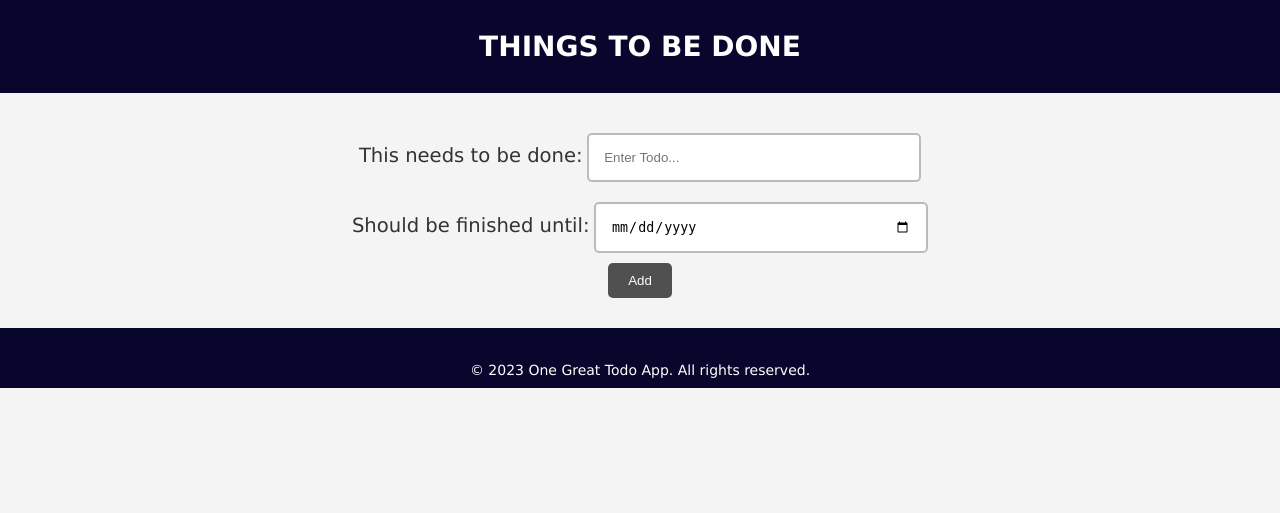
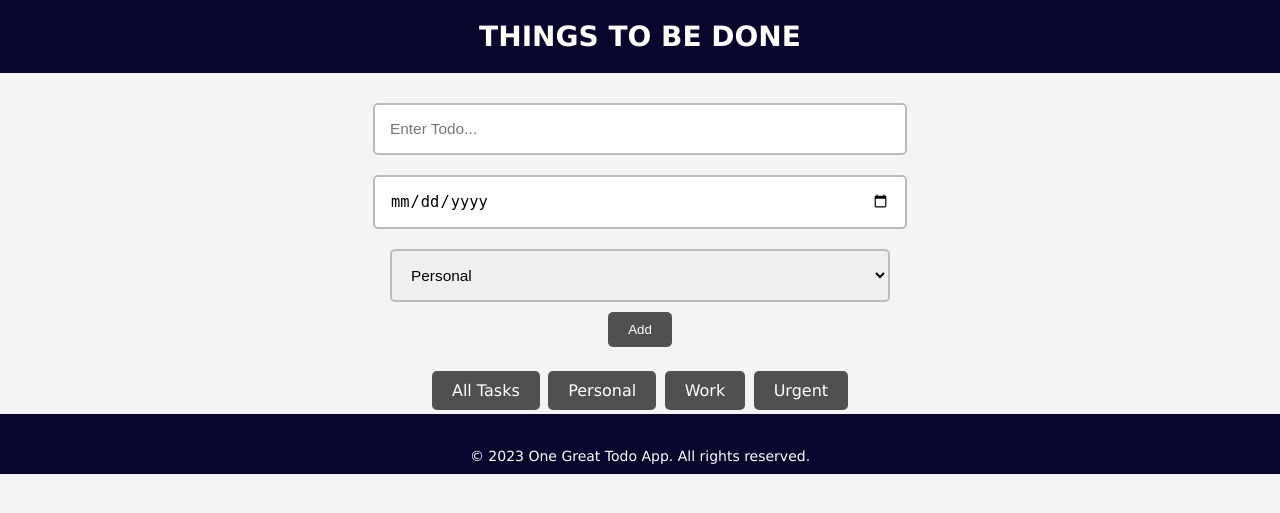
Before and after one commit to wasmachihdo/PROJEKT, a Flask app: page / in a window 1280 px wide. Shown: the top 513 px of the page. Run offline with Flask 3, Linux system fonts and the light colour scheme; data that the repository does not hold is empty.

Commit message:
Filter Funktion & CSS Verbesserungen

```diff
--- a/app.py
+++ b/app.py
@@ -22,6 +22,7 @@ class Todo(db.Model): #Tabellendaten: ID, Titel, Ablaufdatum
     title: Mapped[str] = mapped_column(String(40), nullable=False) #maximal 40 Zeichen für die Eingabe des Tasks
     due: Mapped[datetime.datetime] = mapped_column(DateTime(timezone=False),nullable=True) #Eingabe Datum
     complete: Mapped[bool] = mapped_column(db.Boolean, default=False)
+    category: Mapped[str] = mapped_column(String(50)) # Kategorien oder Tags
 
 #--------------------------------------------------------------------------------------------------------------------------------------------------
 #QUERY MODELS
@@ -40,8 +41,8 @@ def add():
     title = request.form.get("title") #title aus dem Formular abrufen
     due_str = request.form.get("due") #Fälligkeitsdatum als String aus dem Formular abrufen
     due_date = datetime.datetime.strptime(due_str, "%Y-%m-%d") if due_str else None #Fälligkeitsdatum aus dem String konvertieren, falls vorhanden, ansonsten None setzen
-
-    new_todo = Todo(title=title, due=due_date) #neues Todo-Objekt
+    category = request.form.get("category")
+    new_todo = Todo(title=title, due=due_date, category=category) #neues Todo-Objekt
     db.session.add(new_todo) #neues Todo-Objekt hinzufügen
     db.session.commit()
     return redirect(url_for("index")) #Weiterleitung zur 'index'-Route
@@ -68,6 +69,15 @@ def delete(todo_id):
     return redirect(url_for("index"))
 
 #--------------------------------------------------------------------------------------------------------------------------------------------------
+#KATEGORIE FILTER
+
+@app.route('/category/<category_name>')
+def tasks_by_category(category_name):
+    todo_list = Todo.query.filter_by(category=category_name).all()
+    current_date = datetime.datetime.now()
+    return render_template("base.html", todo_list=todo_list, current_date=current_date)
+
+#--------------------------------------------------------------------------------------------------------------------------------------------------
 
 if __name__ == "__main__":
     with app.app_context():
--- a/static/style.css
+++ b/static/style.css
@@ -1,3 +1,12 @@
+:root {
+    --max-width: 600px;
+    --min-width: 300px;
+    --button-bg: #505050;
+    --button-bg-hover: #368f47;
+    --button-padding: 10px 20px;
+    --button-border-radius: 5px;
+}
+
 body {
     font-family: Verdana, sans-serif;
     margin: 0;
@@ -8,56 +17,71 @@ body {
     font-size: 14px;
 }
 
-h1 {
+h1, footer {
     background-color: #08062c;
     color: white;
-    margin: 0;
-    padding: 30px 0;
+    text-align: center;
+    padding: 20px 0;
 }
 
-form {
-    margin: 30px 0;
+h1 {
+    margin: 0;
 }
 
-input[type=text], input[type=date] {
+footer {
+    width: 100%;
+    height: 20px;
+}
+
+form, .todo-item {
+    margin: 20px auto;
+    max-width: var(--max-width);
+    min-width: var(--min-width);
+}
+
+input[type=text], input[type=date], select {
+    width: 500px;
     padding: 15px;
     margin: 10px 0;
     border: 2px solid #bbb;
     border-radius: 5px;
-    max-width: 600px; /* Maximale Breite festlegen */
-    min-width: 300px; /* Minimale Breite festlegen */
+    font-size: 1.1em;
+    cursor: pointer;
 }
 
-label {
-    font-size: 1.4em;
+select#category:focus, .todo-item a:focus {
+    border-color: #505050;
 }
 
-button {
-    background-color: #505050;
+.category-links a, button {
+    background-color: var(--button-bg);
     color: white;
-    padding: 10px 20px;
+    padding: var(--button-padding);
     border: none;
-    border-radius: 5px;
+    border-radius: var(--button-border-radius);
     cursor: pointer;
     transition: background-color 0.3s;
 }
 
-button:hover {
-    background-color: #368f47;
+.category-links a {
+    text-align: center;
+    text-decoration: none;
+    display: inline-block;
+    font-size: 16px;
+    margin: 4px 2px;
 }
 
-/* Stil für Todo items */
+.category-links a:hover, button:hover {
+    background-color: var(--button-bg-hover);
+}
+
 .todo-item {
     background-color: white;
-    margin: 20px auto;
     padding: 20px;
     border-radius: 5px;
-    max-width: 600px; /* Maximale Breite festlegen */
-    min-width: 300px; /* Minimale Breite festlegen */
     box-shadow: 0 4px 8px rgba(0, 0, 0, 0.2);
     text-align: left;
 }
-
 
 .todo-status {
     display: flex;
@@ -66,43 +90,18 @@ button:hover {
     margin-top: 10px;
 }
 
-
 .red-text {
     color: red;
 }
 
-
 .todo-item p {
-    margin: 0; /* margin weg */
+    margin: 0;
 }
-
-
-.todo-item a {
-    background-color: #273b51;
-    color: white;
-    padding: 10px 15px;
-    text-decoration: none;
-    border-radius: 5px;
-    margin: 5px;
-    transition: background-color 0.3s;
-}
-
 
 .todo-item .update:hover {
     background-color: #2b99ff;
 }
 
-
 .todo-item .delete:hover {
     background-color: #ff2b2b;
 }
-
-
-footer {
-    width: 100%;
-    height: 20px;
-    background-color: #08062c; /* gleich wie header */
-    color: white;
-    text-align: center;
-    padding: 20px 0;
-}
--- a/templates/base.html
+++ b/templates/base.html
@@ -12,40 +12,51 @@
 
 <h1>THINGS TO BE DONE</h1>
 
-<!--Eingabe Task & Eingabe Ablaufdatum-->
 
     <form action="/add" method="post">
         <div>
-            <label for="title">This needs to be done:</label>
-            <input type="text" name="title" placeholder="Enter Todo... "maxlength="40">
+            <input type="text" name="title" placeholder="Enter Todo... "maxlength="40"> <!--Taskeingabe (Text bis 40 Zeichen) -->
             <br>
-            <label for="due">Should be finished until:</label>
-            <input type="date" name="due" placeholder="Enter date... " max="2030-12-31"> <!-- Code: pattern="^\d{4}$" title="Enter a 4-digit year" required" geht nicht-->
+            <input type="date" name="due" placeholder="Enter date... " max="2030-12-31"> <!--Datumseingabe (später als 2030 nicht möglich) -->
+            <br>
+            <select name="category" id="category">
+                <option value="Personal">Personal</option>
+                <option value="Work">Work</option>
+                <option value="Urgent">Urgent</option>
+            </select>
             <br>
             <button type="submit">Add</button>
         </div>
     </form>
 
 
-<!--Jinja for loop -->
+<!-- Links für Kategorie- Filter -->
+<div class="category-links">
+    <a href="/">All Tasks</a> <!-- Ansicht für alle Tasks -->
+    <a href="/category/Personal">Personal</a> <!-- Ansicht für Kategorie Personal -->
+    <a href="/category/Work">Work</a> <!-- Ansicht für Kategorie Work -->
+    <a href="/category/Urgent">Urgent</a> <!-- Ansicht für Kategorie Urgent -->
+</div>
 
+
+<!--Jinja for loop für tasks-->
 {% for todo in todo_list %}
     <div class="todo-item">
-        <p class="{{ "red-text" if todo.due and todo.due < current_date else "" }}">
-            {{ todo.id }} | {{ todo.title }}
-            {% if todo.due %} - Due: {{ todo.due.strftime('%Y-%m-%d') }} {% endif %}
-        </p>
+        <p>{{ todo.id }} | {{ todo.title }}</p>
+        {% if todo.due %}
+            <p>Due: {{ todo.due.strftime('%Y-%m-%d') }}</p>
+        {% endif %}
+        <p>Category: {{ todo.category }}</p>
         <div class="todo-status">
-            {% if todo.complete == False %} <!--Completed / Not Completed Button -->
+            {% if todo.complete == False %}
                 <span>Not Completed</span>
             {% else %}
                 <span>Completed</span>
             {% endif %}
-            <a href="/update/{{ todo.id }}" class="update">Modify Status</a> <!--Task fertig Button und Verweis auf Main Page -->
-            <a href="/delete/{{ todo.id }}" class="delete">Delete</a> <!--Löschen Button und Verweis auf Main Page -->
+            <a href="/update/{{ todo.id }}" class="update">Modify Status</a>
+            <a href="/delete/{{ todo.id }}" class="delete">Delete</a>
         </div>
     </div>
-
 {% endfor %}
 
 
```
Also changed, not shown: README.md.
